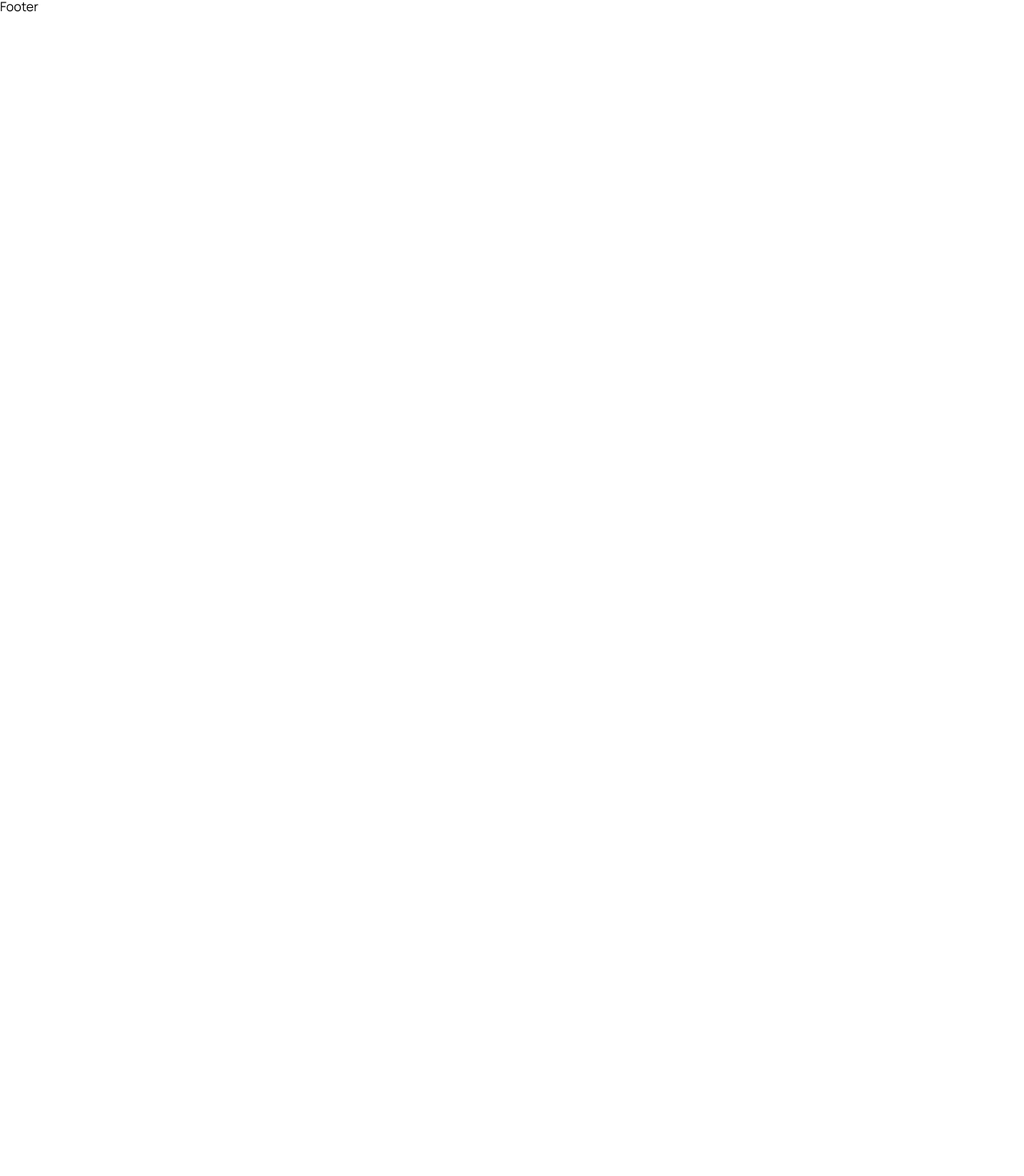
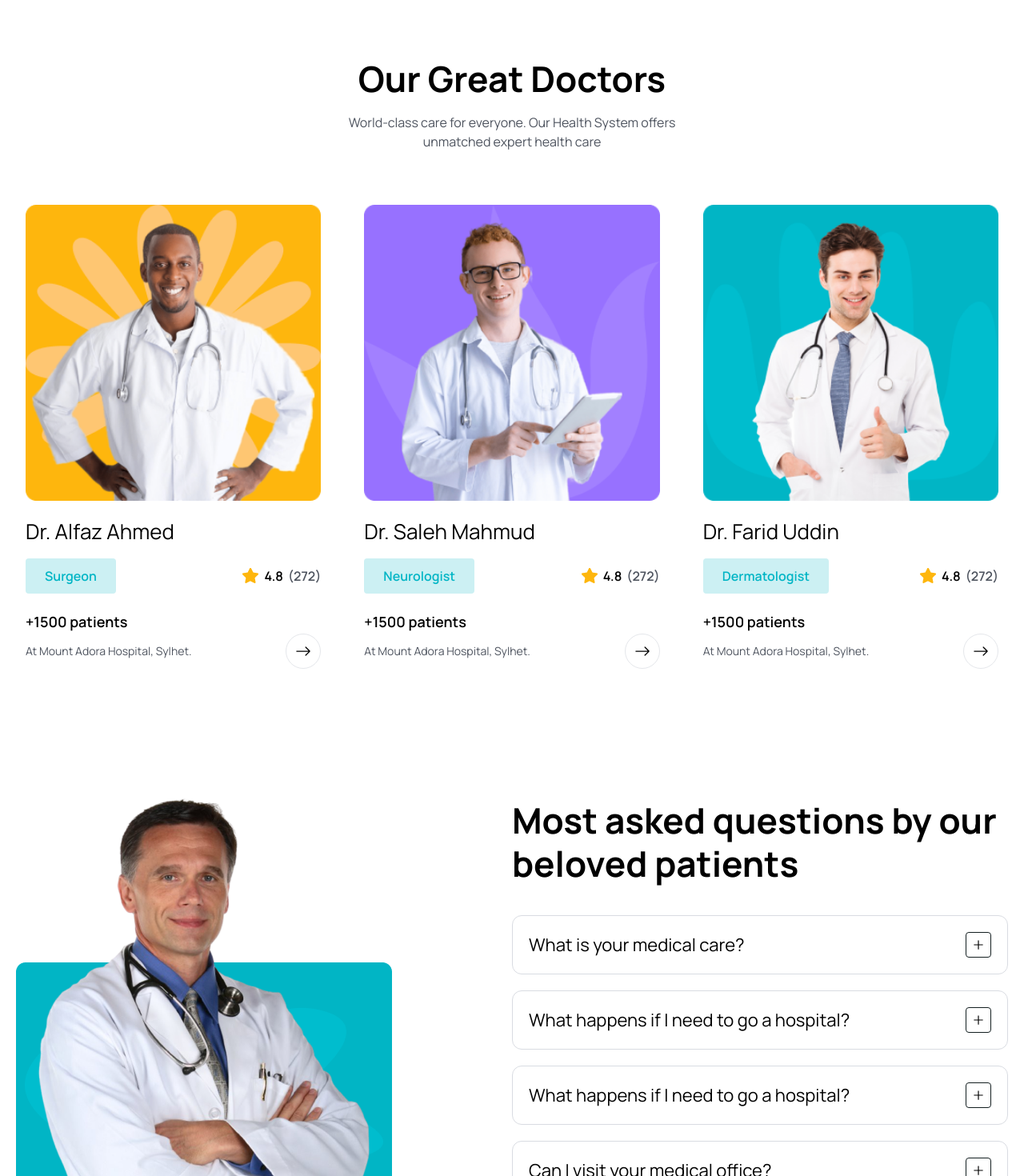
Before and after one commit to MiAiMach/HealthcareBooking, a React (Vite) app in the folder frontend/: page / in a window 1280 px wide. Shown: the part 3894-5364 px from the top of the page at 80% size. Before the commit the page ends 3914 px from the top, so only its background shows below. Built offline with nearby package versions, Linux system fonts and the light colour scheme.

Commit message:
FAQ section completed

```diff
--- a/frontend/src/assets/data/doctors.js
+++ b/frontend/src/assets/data/doctors.js
@@ -6,7 +6,7 @@
   {
     id: "01",
     name: "Dr. Alfaz Ahmed",
-    specialty: "Surgeon",
+    specialization: "Surgeon",
     avgRating: 4.8,
     totalRating: 272,
     photo: doctorImg01,
@@ -16,7 +16,7 @@
   {
     id: "02",
     name: "Dr. Saleh Mahmud",
-    specialty: "Neurologist",
+    specialization: "Neurologist",
     avgRating: 4.8,
     totalRating: 272,
     photo: doctorImg02,
@@ -26,7 +26,7 @@
   {
     id: "03",
     name: "Dr. Farid Uddin",
-    specialty: "Dermatologist",
+    specialization: "Dermatologist",
     avgRating: 4.8,
     totalRating: 272,
     photo: doctorImg03,
--- /dev/null
+++ b/frontend/src/components/Doctors/DoctorCard.jsx
@@ -0,0 +1,60 @@
+import React from 'react';
+
+import starIcon from '../../assets/images/Star.png';
+import { Link } from 'react-router-dom';
+import { BsArrowRight } from 'react-icons/bs';
+
+const DoctorCard = ({doctor}) => {
+
+    const {name, avgRating, totalRating, photo, specialization, totalPatients, hospital} = doctor;
+
+    return (
+    <div className="p-3 ;g:p-5">
+        <div>
+            <img src={photo} className='w-full' alt="" />
+        </div>
+
+        <h2 className='text-[18px] leading-[30px] lg:text-[26px] lg:leading-9 text-headingColor font-[700} mt-3 lg:mt-5'>
+            {name}
+        </h2>
+
+        <div className="mt-2 lg:mt-4 flex item-center justify-between">
+            <span className='bg-[#CCF0F3] text-irisBlueColor py-1 px-2 lg:py-2 lg:px-6 text-[12px] leading-4 lg:text-[16px] lg:leading-7 font-semibold rounded'>
+                {specialization}
+            </span>
+
+            <div className="flex items-center gap-[6px]">
+                <span className='flex items-center gap-[6px] text-[14px] leading-6 lg:text-[16px] leading-7 font-semibold text-headingColor'>
+                    <img src={starIcon} alt="" /> {avgRating}
+                </span>
+                <span className='flex items-center gap-[6px] text-[14px] leading-6 lg:text-[16px] leading-7 font-semibold text-textColor'>({totalRating})</span>
+            </div>
+        </div>
+
+        <div className="mt-[18px] lg:mt-5 flex items-center justify-between">
+            <h3 className="text-[16px] leading-7 lg:text-[18px] lg:leading-[30px] font-semibold text-headingColor">
+                +{totalPatients} patients
+            </h3>
+        </div>
+
+        <div className='flex items-center justify-between'>
+            <p className="text-[14px] leading-6 font-[400] text-textColor">
+                At {hospital}
+            </p>
+
+            <Link
+                to="/doctors"
+                className="w-[44px] h-[44px] rounded-full border border-solid border-[181A1E]
+                flex items-center justify-center group hover:bg-primaryColor hover:border-none"
+                >
+                <BsArrowRight className="group-hover:text-white w-6 h-5" />
+            </Link>
+
+        </div>
+
+
+    </div>
+  )
+}
+
+export default DoctorCard
--- /dev/null
+++ b/frontend/src/components/Doctors/DoctorList.jsx
@@ -0,0 +1,14 @@
+
+import { doctors } from './../../assets/data/doctors';
+import DoctorCard from './DoctorCard';
+const DoctorList = () => {
+  return (
+    <div className='grid grid-cols-1 sm:grid-cols-2 md:grid-cols-3 gap-5 lg:gap-[30px] mt-[30px] lg:mt-[55px]'>
+        {doctors.map((doctor)=> (
+        <DoctorCard key={doctor.id} doctor={doctor} />
+        ))}
+    </div>
+  );
+};
+
+export default DoctorList
--- /dev/null
+++ b/frontend/src/components/Faq/FaqItem.jsx
@@ -0,0 +1,31 @@
+import { useState } from "react";
+import {AiOutlineMinus, AiOutlinePlus} from 'react-icons/ai';
+
+
+const FaqItem = ({item}) => {
+
+    const[isOpen, setIsOpen] = useState(false);
+
+    const toggleAccordion = () => {
+        setIsOpen(!isOpen);
+    };
+
+    return (
+    <div className='p-3 lg:p-5 rounded-[12px] border border-solid border-[#D9DCE2] mb-5 cursor-pointer'>
+        <div className="flex item-center justify-between gap-5" onClick={toggleAccordion}>
+            <h4 className="text-[14px] leading-7 lg:text-[22px] leading-8 text-headingColor">
+                {item.question}
+            </h4>
+            <div className={`${isOpen && "bg-primaryColor text-white border-none"} w-7 h-7 lg:w-8 lg:h-8 border border-solid border-[#141F21] rounded flex items-center justify-center`}>
+                {isOpen ? <AiOutlineMinus /> : <AiOutlinePlus />}
+            </div>
+        </div>
+
+        {isOpen && <div className="mt-4">
+            <p className="text-[14px] leading-6 lg:text-[16px] lg:leading-7 font-[400] text-textColor">{item.content}</p>
+            </div>}
+    </div>
+  )
+}
+
+export default FaqItem
--- /dev/null
+++ b/frontend/src/components/Faq/FaqList.jsx
@@ -0,0 +1,15 @@
+import { faqs } from './../../assets/data/faqs';
+import FaqItem from './FaqItem';
+
+const FaqList = () => {
+  return (
+    <ul className='mt-[38px]'>
+      {faqs.map((item, index) => (
+        <FaqItem item={item} key={index}/>
+
+      ))}
+    </ul>
+  );
+};
+
+export default FaqList
--- a/frontend/src/pages/Home.jsx
+++ b/frontend/src/pages/Home.jsx
@@ -6,12 +6,16 @@
 import icon02 from '../assets/images/icon02.png';
 import icon03 from '../assets/images/icon03.png';
 import featureImg from '../assets/images/feature-img.png';
+import faqImg from '../assets/images/faq-img.png';
 import videoIcon from '../assets/images/video-icon.png';
 import avatarIcon from '../assets/images/avatar-icon.png'
 import { Link } from 'react-router-dom';
 import { BsArrowRight } from 'react-icons/bs';
 import About from '../components/About/About';
 import ServiceList from '../components/Services/ServiceList';
+import DoctorList from '../components/Doctors/DoctorList';
+//import FaqItem from '../components/Faq/FaqItem';
+import FaqList from '../components/Faq/FaqList';
 
 const Home = () => {
   return <>
@@ -252,6 +256,45 @@
     </div>
   </section>
   {/* ========== feature section end ========= */}
+  {/* =========== our great doctors ============ */}
+  <section>
+    <div className="container">
+    <div className="xl:w-[470px] mx-auto">
+        <h2 className="heading text-center">
+          Our Great Doctors
+        </h2>
+        <p className="text__para text-center text-textColor mt-4">
+          World-class care for everyone. Our Health System offers unmatched expert health care
+        </p>
+      </div>
+
+      <DoctorList />
+    </div>
+  </section>
+  {/* =========== our great doctors end ============ */}
+
+  {/* =========== faq section ================== */}
+  <section>
+    <div className="container">
+      <div className="flex justify-between gap-[50px] lg:gap-0">
+        <div className="w-1/2 hidden md:block">
+          <img src={faqImg} alt="" />
+        </div>
+        <div className="w-full md:w-1/2">
+          <h2 className="heading"> Most asked questions by our beloved patients</h2>
+          <FaqList />
+        </div>
+      </div>
+    </div>
+  </section>
+  {/* =========== faq section end ================== */}
+
+  {/* =========== testimonials ================ */}
+
+  <section>
+    <div className="container"></div>
+  </section>
+  {/* =========== testimonials  end ================ */}
 
   </>
 }
```
